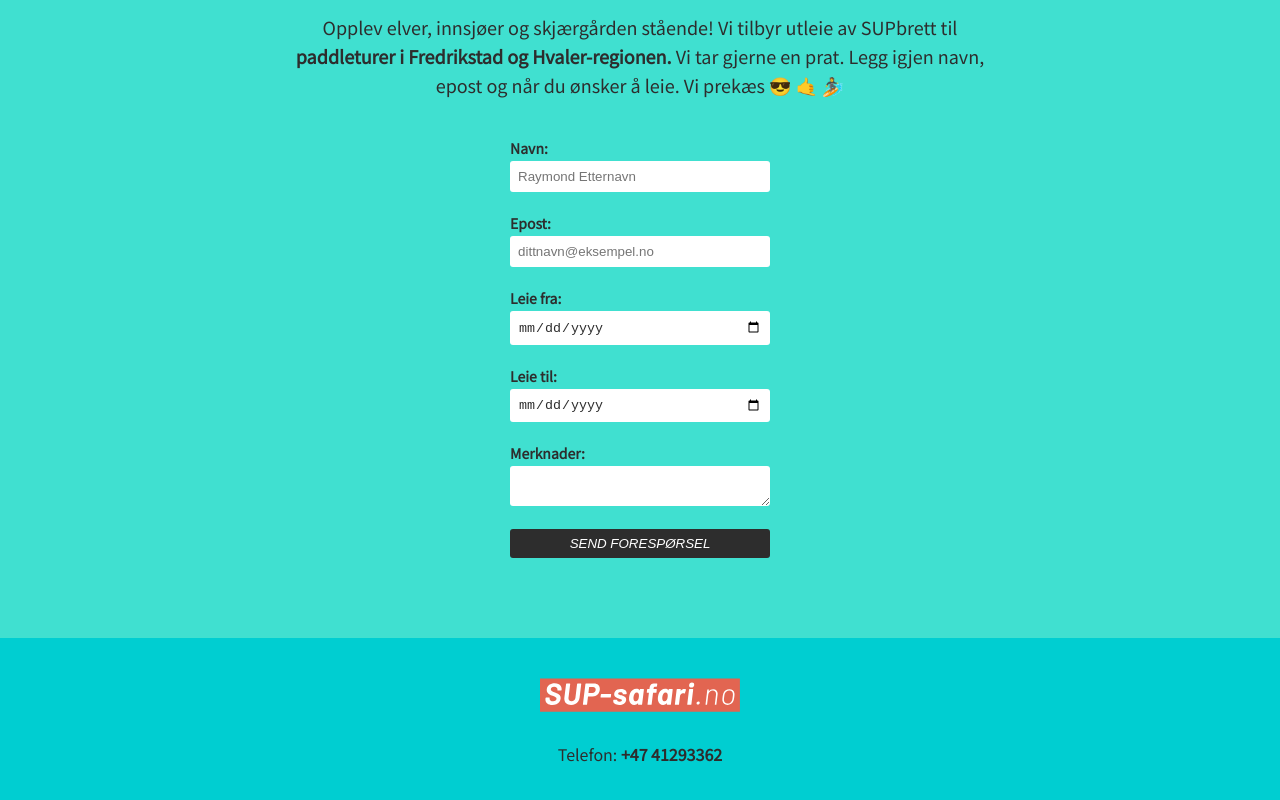
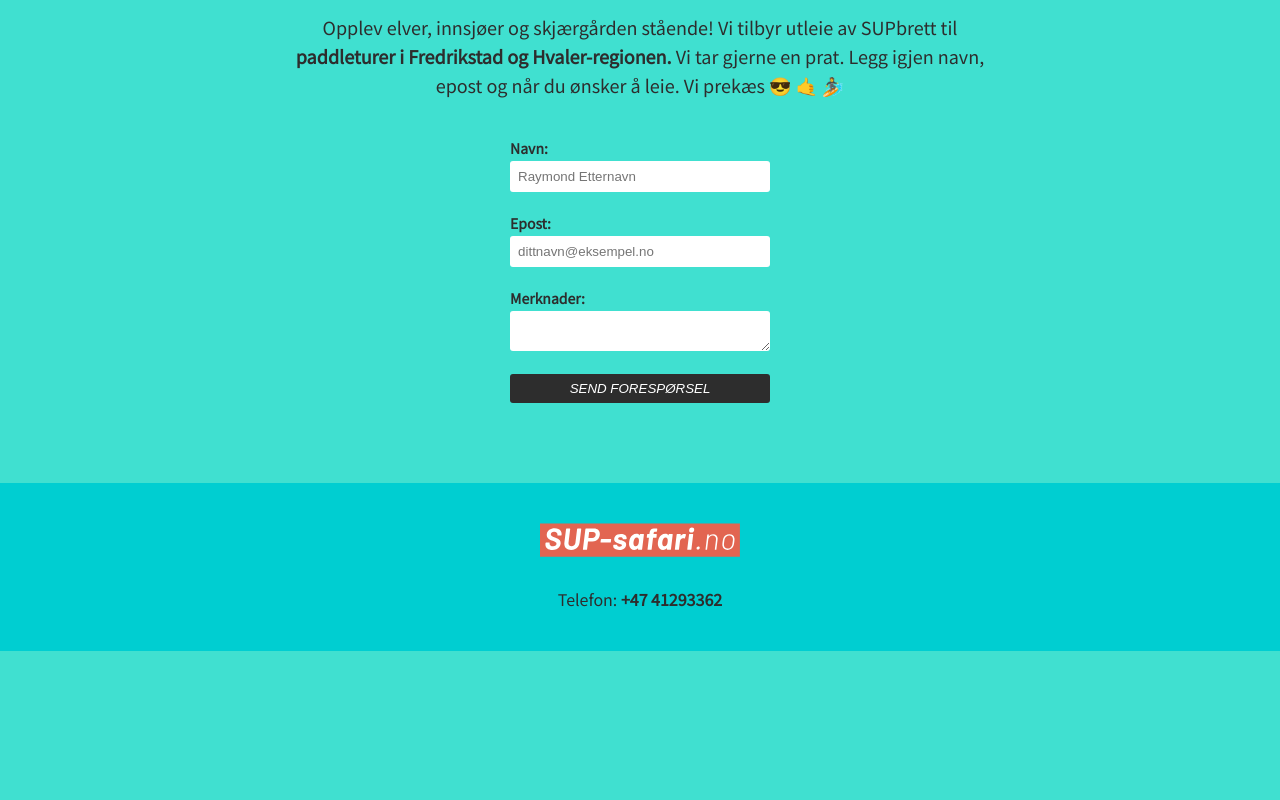
Before and after one commit to mariusgrondahl/sup-safari, a Next.js app: page / in a window 1280 px wide. Shown: the part 697-1497 px from the top of the page. After the commit the page ends 1348 px from the top, so only its background shows below. Built offline with nearby package versions, Linux system fonts and the light colour scheme.

Commit message:
Removed datefields

```diff
--- a/Layout/Layout.js
+++ b/Layout/Layout.js
@@ -14,7 +14,6 @@ const ContentWrapper = styled.div`
   }
 `;
 const Layout = ({ children, title = "Sup Safari - Suputleie Fredrikstad og Hvaler" }) => (
-
     <html>
     <GlobalCss />
       <body>
--- a/components/ContactForm.js
+++ b/components/ContactForm.js
@@ -16,18 +16,8 @@ import React from 'react'
           <input type="email" name="email"  placeholder="dittnavn@eksempel.no" required data-netlify="true" />
         </p>
         <p>
-        <label>Leie fra: </label>
-        <input type="date" name="utleiestart" data-netlify="true"/>
-        </p>
-
-        <p>
-        <label>Leie til: </label>
-        <input type="date" name="utleieslutt" data-netlify="true"/>
-        </p>
-
-        <p>
           <label>Merknader:</label>
-            <textarea type="textarea" name="text" data-netlify="true">
+            <textarea type="textarea" name="fritekst" data-netlify="true">
           </textarea>
         </p>
 
```
